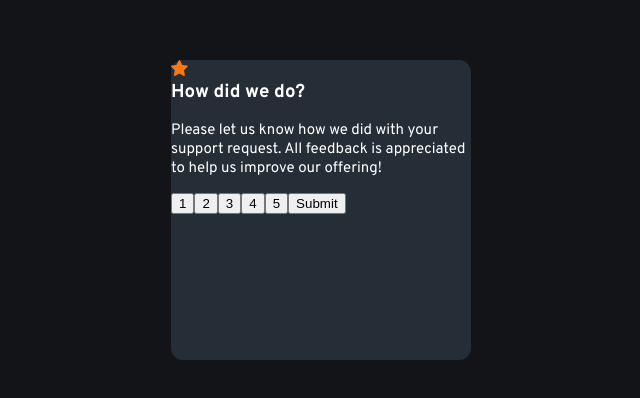
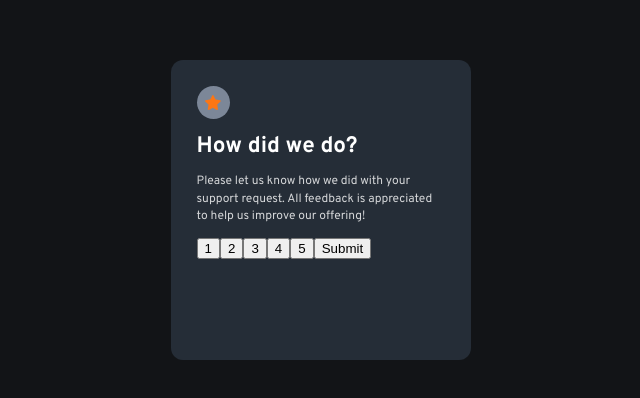
Before and after one commit to Pleopleq/Interactive-rating-component, a Vue app in the folder interactive-rating-component-project/: page / in a window 1280 px wide. Shown: the part 190-588 px from the top of the page, without its empty margins (319-959 px from the left). Built offline with nearby package versions, Linux system fonts and the light colour scheme.

Commit message:
Work in the styles of the text and star icon

```diff
--- a/interactive-rating-component-project/src/assets/styles/styles.css
+++ b/interactive-rating-component-project/src/assets/styles/styles.css
@@ -39,6 +39,7 @@ h2,
 h3 {
     line-height: 1.1;
     margin-top: 0;
+    margin-bottom: 0;
 }
 
 p {
--- a/interactive-rating-component-project/src/components/Survey.vue
+++ b/interactive-rating-component-project/src/components/Survey.vue
@@ -4,11 +4,13 @@
       <template v-slot:title>
         <div>
           <div class="starIcon">
-            <img src="../assets/images/icon-star.svg" alt="" srcset="" />
+            <img src="../assets/images/icon-star.svg" alt="star icon" />
           </div>
+
           <h1>How did we do?</h1>
         </div>
       </template>
+
       <template v-slot:body>
         <p>
           Please let us know how we did with your support request. All feedback
@@ -31,7 +33,25 @@ export default {
 .survey__container {
   height: 300px;
   width: 300px;
+  display: flex;
+  align-items: center;
   background-color: var(--dark-blue);
   border-radius: 12px;
+  padding: 1.6rem 1.6rem 1.2rem 1.6rem;
+}
+
+.starIcon {
+  background-color: var(--medium-grey);
+  display: flex;
+  justify-content: center;
+  align-items: center;
+  width: 33px;
+  height: 33px;
+  border-radius: 6rem;
+  margin-bottom: 1rem;
+}
+
+.starIcon > img {
+  height: 15px;
 }
 </style>
--- a/interactive-rating-component-project/src/components/SurveyContent.vue
+++ b/interactive-rating-component-project/src/components/SurveyContent.vue
@@ -25,4 +25,19 @@ export default {
 };
 </script>
 
-<style></style>
+<style>
+.surveyContent__container {
+  height: 100%;
+}
+
+.surveyContent__title > * {
+  font-size: 1.2em;
+  margin-bottom: 14px;
+}
+
+.surveyContent__body > * {
+  font-size: 12px;
+  opacity: 0.8;
+  line-height: 1.1rem;
+}
+</style>
```
